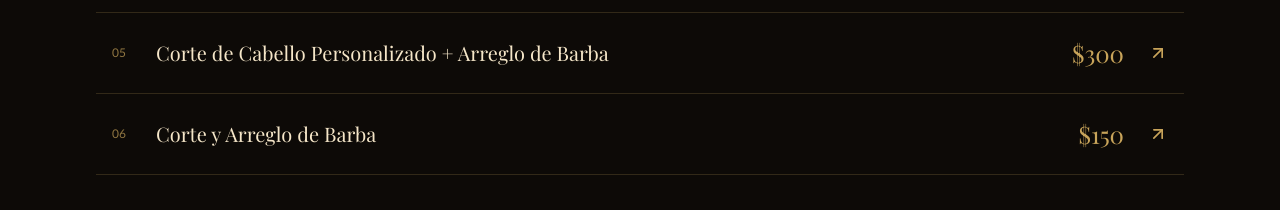
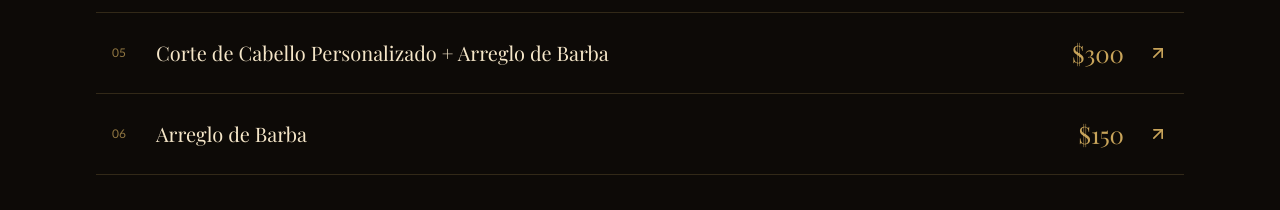
Before and after one commit to delahuasteca/barberiacarlyn, a Next.js app: page /barber-studio in a window 1280 px wide. Shown: the part 1000-1210 px from the top of the page. Built offline with nearby package versions, Linux system fonts and the light colour scheme.

Commit message:
Update page.tsx

```diff
--- a/src/app/barber-studio/page.tsx
+++ b/src/app/barber-studio/page.tsx
@@ -19,7 +19,7 @@ const services = [
   { name: "Corte de Cabello Personalizado Premium", price: 200 },
   { name: "Corte de Cabello Básico + Arreglo de Barba", price: 250 },
   { name: "Corte de Cabello Personalizado + Arreglo de Barba", price: 300 },
-  { name: "Corte y Arreglo de Barba", price: 150 },
+  { name: "Arreglo de Barba", price: 150 },
 ];
 
 const packages = [
```
